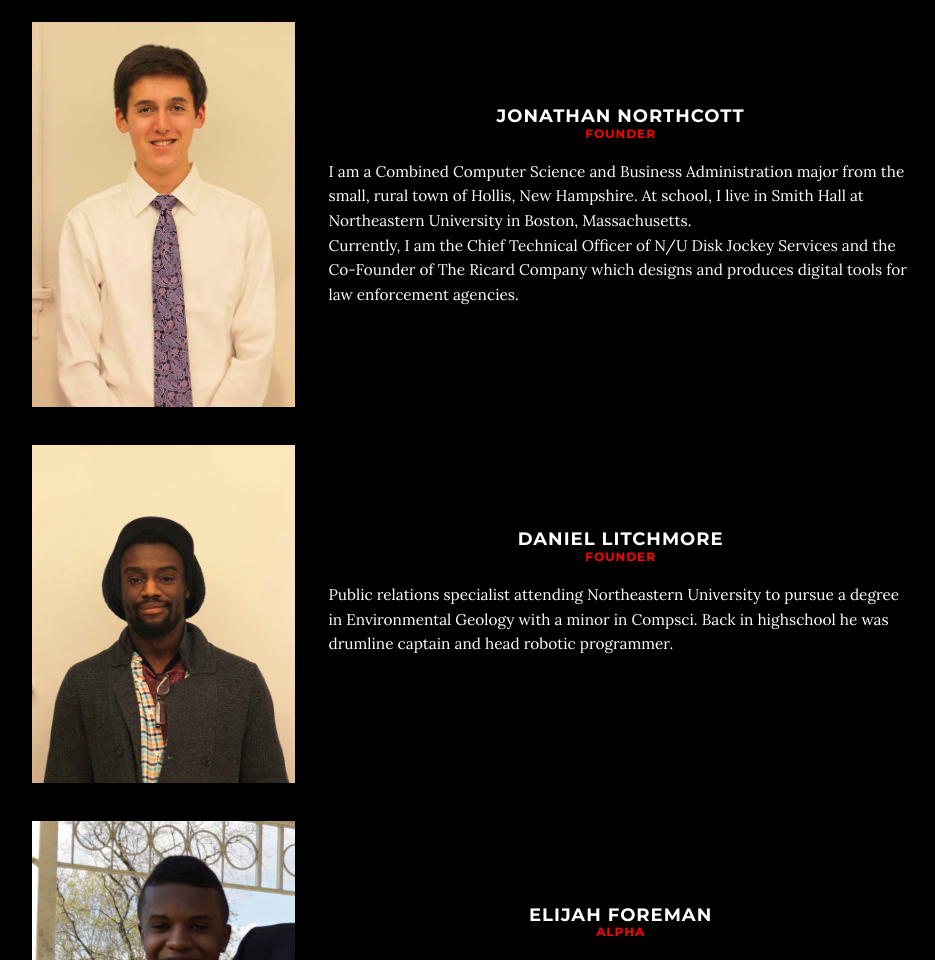
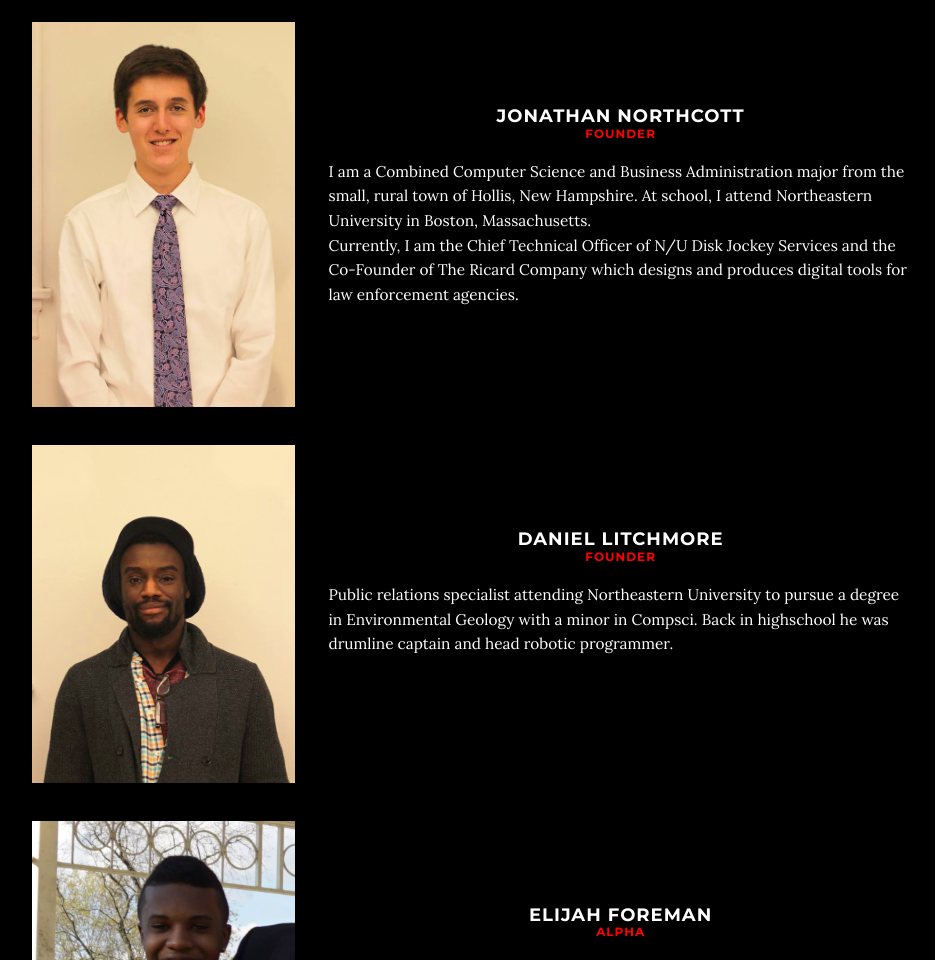
Before and after one commit to alexmelagrano/ChiSig, a plain HTML site: page pages/members.html in a window 1280 px wide. Shown: the part 1495-2455 px from the top of the page, without its empty margins (154-1089 px from the left). Drawn offline with Linux system fonts and the light colour scheme.

Commit message:
Update members.html

```diff
--- a/pages/members.html
+++ b/pages/members.html
@@ -121,7 +121,7 @@
                     <h4>Jonathan Northcott<span><h6>Founder</h6></span></h4>
                         <!-- BIO -->
                         <p>
-                           I am a Combined Computer Science and Business Administration major from the small, rural town of Hollis, New Hampshire. At school, I live in Smith Hall at Northeastern University in Boston, Massachusetts.<br>Currently, I am the Chief Technical Officer of N/U Disk Jockey Services and the Co-Founder of The Ricard Company which designs and produces digital tools for law enforcement agencies.
+                           I am a Combined Computer Science and Business Administration major from the small, rural town of Hollis, New Hampshire. At school, I attend Northeastern University in Boston, Massachusetts.<br>Currently, I am the Chief Technical Officer of N/U Disk Jockey Services and the Co-Founder of The Ricard Company which designs and produces digital tools for law enforcement agencies.
                         </p>
                     </div></div>
                 <!--End CHI SIG MEMBER-->
```
